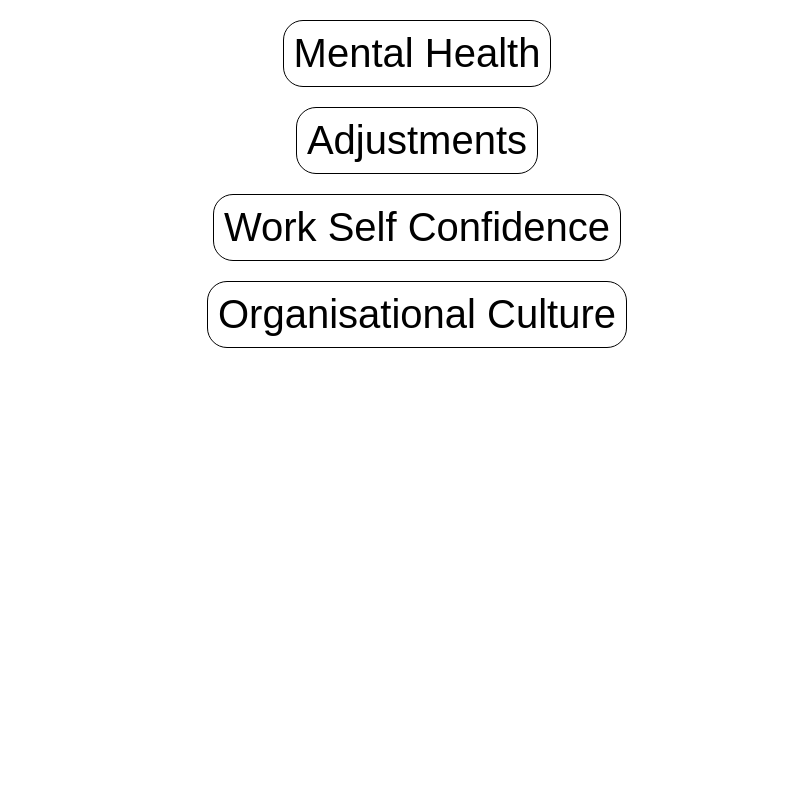
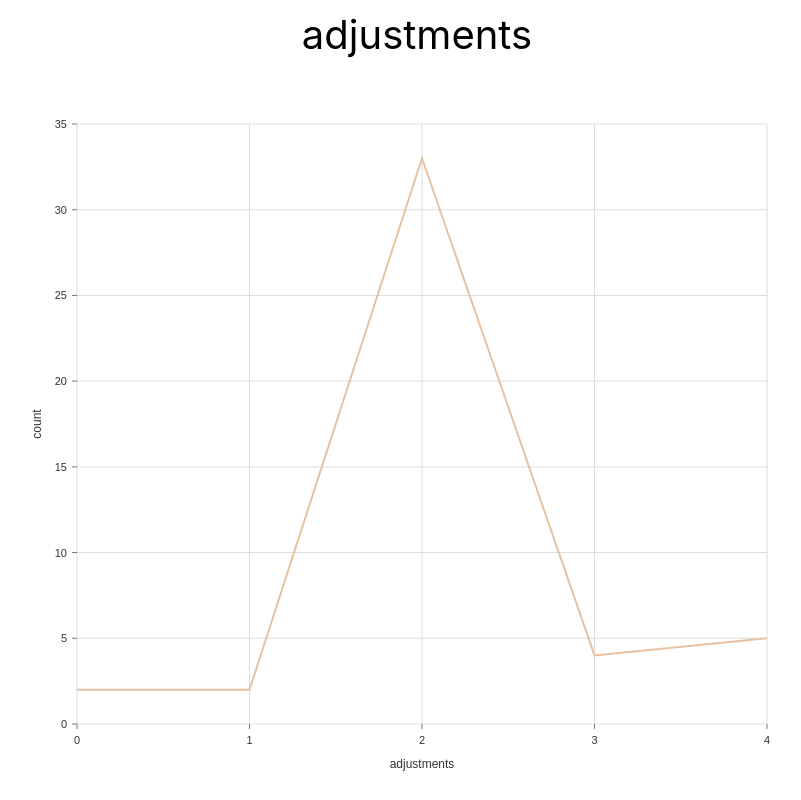
Before and after one commit to Lon19/team-3, a React (Create React App) app in the folder front-end/: page /adjustments/1 in a window 1280 px wide. Shown: the whole page, without its empty margins (223-1024 px from the left). Built offline with nearby package versions, Linux system fonts and the light colour scheme.

Commit message:
Graphs and Button go places

```diff
--- a/front-end/package.json
+++ b/front-end/package.json
@@ -3,6 +3,8 @@
   "version": "0.1.0",
   "private": true,
   "dependencies": {
+    "@nivo/line": "^0.59.3",
+    "axios": "^0.19.0",
     "react": "^16.11.0",
     "react-dom": "^16.11.0",
     "react-router-dom": "^5.1.2",
--- a/front-end/src/App.css
+++ b/front-end/src/App.css
@@ -37,3 +37,40 @@
 .HomePage-button:hover {
 	background-color: #ddd;
 }
+
+.chart-area {
+	background: #fff;
+	color: #222;
+	border-radius: 10px;
+	width: auto;
+	margin-top: 10px;
+	margin-bottom: 10px;
+	margin-right: auto;
+	margin-left: auto;
+	padding: 5px 10px 5px 10px;
+	display: flexbox;
+	flex-direction: column;
+	max-width: 800px;
+	justify-self: center;
+}
+
+.graph-parent {
+	position: relative;
+	height: 100%;
+	min-height: 700px;
+	margin: 0px 0px 10px 0px;
+}
+
+.graph-parent .chart {
+	position: absolute;
+	height: 100%;
+	width: 100%;
+	z-index: 1;
+}
+
+.page-title {
+	text-align: center;
+	justify-self: center;
+	margin: 10px;
+	font-size: 40px;
+}
--- a/front-end/src/App.js
+++ b/front-end/src/App.js
@@ -1,13 +1,14 @@
 import React from "react";
 import "./App.css";
 import { Route, BrowserRouter as Router } from "react-router-dom";
-import HomePage from "./HomePage";
+import HomePage from "./Components/HomePage";
+import ScalePage from "./Components/ScalePage";
 
 function App() {
   return (
     <Router>
       <Route exact path="/" component={HomePage} />
-      <Route path="/:questionnaireType" component={HomePage} />
+      <Route path="/:questionnaireType/:userID" component={ScalePage} />
     </Router>
   );
 }
--- /dev/null
+++ b/front-end/src/Components/HomePage.js
@@ -0,0 +1,28 @@
+import React, { Component } from "react";
+
+class HomePage extends Component {
+	constructor(props) {
+		super(props);
+
+		this.state = {
+			userID: "1324324"
+		};
+	}
+
+	render() {
+		return (
+			<div>
+				<button onClick={() => this.handleClick("Mental Health")}>Mental Health</button>
+				<button onClick={() => this.handleClick("Adjustments")}>Adjustments</button>
+				<button onClick={() => this.handleClick("Work Self Confidence")}>Work Self Confidence</button>
+				<button onClick={() => this.handleClick("Organisational Culture")}>Organisational Culture</button>
+			</div>
+		);
+	}
+
+	handleClick(type) {
+		this.props.history.push(`/${type.toLowerCase()}/${this.state.userID}`);
+	}
+}
+
+export default HomePage;
--- a/front-end/src/Components/ScalePage.js
+++ b/front-end/src/Components/ScalePage.js
@@ -0,0 +1,124 @@
+import React, { Component } from "react";
+import { ResponsiveLine } from "@nivo/line";
+import { getHistory } from "../Services/Requests";
+
+class HomePage extends Component {
+    constructor(props) {
+        super(props);
+
+        this.state = {
+            chartData: undefined,
+            type: decodeURIComponent(this.props.match.params.questionnaireType),
+            userID: decodeURIComponent(this.props.match.params.userID),
+            loading: true
+        };
+    }
+
+    render() {
+        return (
+            <div>
+                <div className="page-title">{this.state.type}</div>
+                {(!this.state.loading) ? this.renderGraph() : undefined}
+            </div>
+        );
+    }
+
+    componentDidMount() {
+        this.requestData();
+    }
+
+    componentWillReceiveProps(props, state) {
+        if ((props.match.params.questionnaireType !== state.type)
+            && (props.match.params.userID !== state.userID)) {
+            this.requestData();
+        }
+        this.setState({
+            type: decodeURIComponent(props.match.params.questionnaireType),
+            user: decodeURIComponent(props.match.params.userID),
+            loading: true
+        });
+    }
+
+    renderGraph() {
+        return (
+            <div className="chart-area">
+                <div className="graph-parent">
+                    <div className="chart">
+                        <ResponsiveLine
+                            data={this.state.chartData}
+                            margin={{ top: 50, right: 50, bottom: 50, left: 60 }}
+                            xScale={{ type: "point" }}
+                            yScale={{
+                                type: "linear",
+                                stacked: false,
+                                min: "auto",
+                                max: "auto"
+                            }}
+                            axisTop={null}
+                            axisRight={null}
+                            axisBottom={{
+                                orient: "bottom",
+                                tickSize: 5,
+                                tickPadding: 5,
+                                tickRotation: 0,
+                                legend: this.state.type,
+                                legendOffset: 40,
+                                legendPosition: "middle",
+                            }}
+                            axisLeft={{
+                                orient: "left",
+                                tickSize: 5,
+                                tickPadding: 5,
+                                tickRotation: 0,
+                                legend: "count",
+                                legendOffset: -40,
+                                legendPosition: "middle"
+                            }}
+                            pointSize={2}
+                            pointColor={{ theme: "background" }}
+                            pointBorderWidth={2}
+                            pointBorderColor={{ from: "serieColor" }}
+                            pointLabel="y"
+                            pointLabelYOffset={-12}
+                            useMesh={true}
+                            legends={[]}
+                        />
+                    </div>
+                </div>
+            </div>
+        );
+    }
+
+    async requestData() {
+        const lineChartData = [];
+        const data = await getHistory(this.state.userID, this.state.type)
+        lineChartData.push(
+            this.createLineChartData(data)[0]
+        );
+
+        this.setState({
+            chartData: lineChartData,
+            loading: false
+        });
+    };
+
+    createLineChartData(data) {
+        const lineChartData = [
+            {
+                id: this.state.type,
+                data: new Array(data.length),
+            }
+        ];
+
+        for (let i = 0; i < data.length; i++) {
+            lineChartData[0].data[i] = {
+                x: i,
+                y: data[i]
+            };
+        }
+
+        return lineChartData;
+    }
+}
+
+export default HomePage;
--- /dev/null
+++ b/front-end/src/Services/Requests.js
@@ -0,0 +1,6 @@
+import axios from "axios";
+
+export const getHistory = async (user, type) => {
+    //const result = await API.get(`getHistory`, { params: { user, type } });
+    return [2, 2, 33, 4, 5];//result.data;
+};
```
Also changed, not shown: 1 other file (tests, documents, lock files or other folders).
